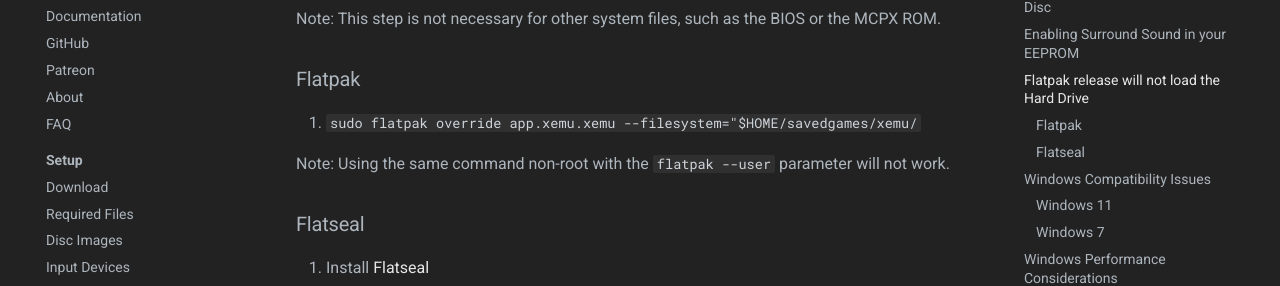
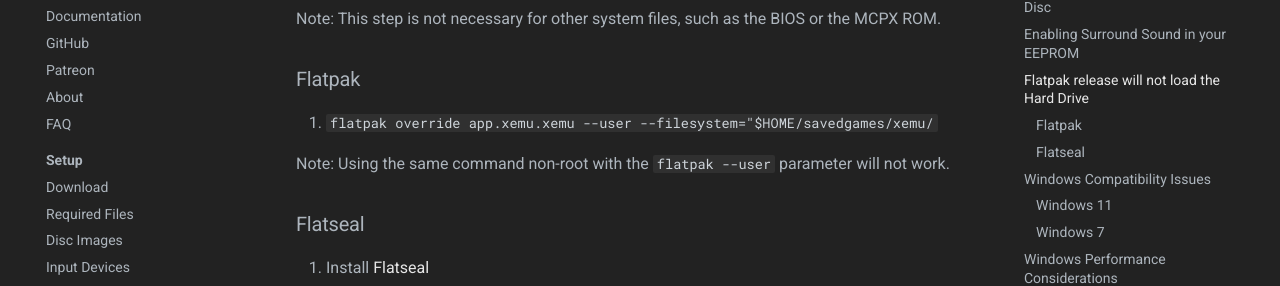
Before and after one commit to xemu-project/xemu-website, an MkDocs documentation site: the page built from docs/docs/troubleshooting.md, in a window 1280 px wide and 900 px high, scrolled down 729 px. Shown: the part 146-432 px from the top of the window. Built offline with MkDocs 1.6.1 and Material for MkDocs 9.7.7, drawn with Linux system fonts in a browser that asks for light colours; comment, search, counter and statistics services are not loaded.

Commit message:
Update troubleshooting.md: Replaced sudo with --user
flatpak overrides are usually documented with the --user flag, perhaps partly because not all users may have root privileges.

```diff
--- a/docs/docs/troubleshooting.md
+++ b/docs/docs/troubleshooting.md
@@ -19,7 +19,7 @@ As explained in the [readme](https://github.com/flathub/app.xemu.Xemu?tab=readme
 Note: This step is not necessary for other system files, such as the BIOS or the MCPX ROM.
 
 ### Flatpak
-1. `sudo flatpak override app.xemu.xemu --filesystem="$HOME/savedgames/xemu/`
+1. `flatpak override app.xemu.xemu --user --filesystem="$HOME/savedgames/xemu/`
 
 Note: Using the same command non-root with the `flatpak --user` parameter will not work.
 
```
